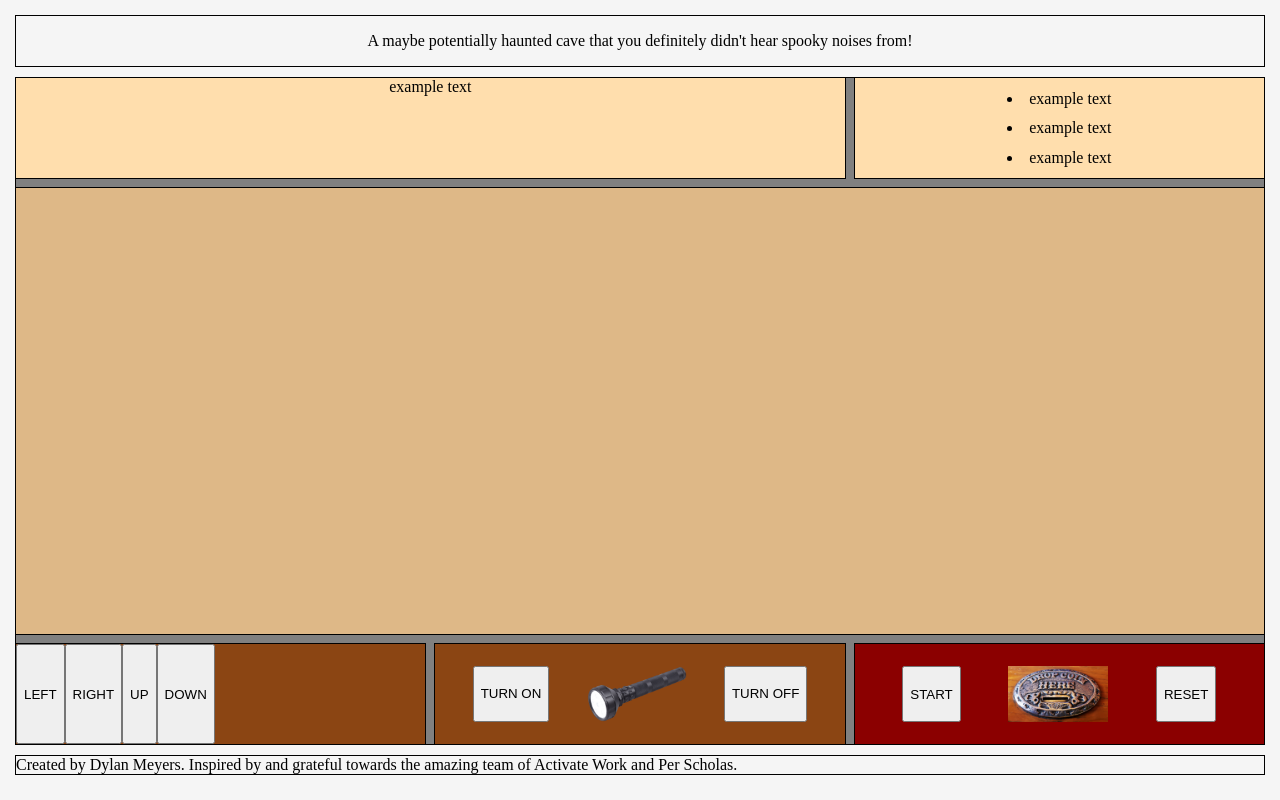
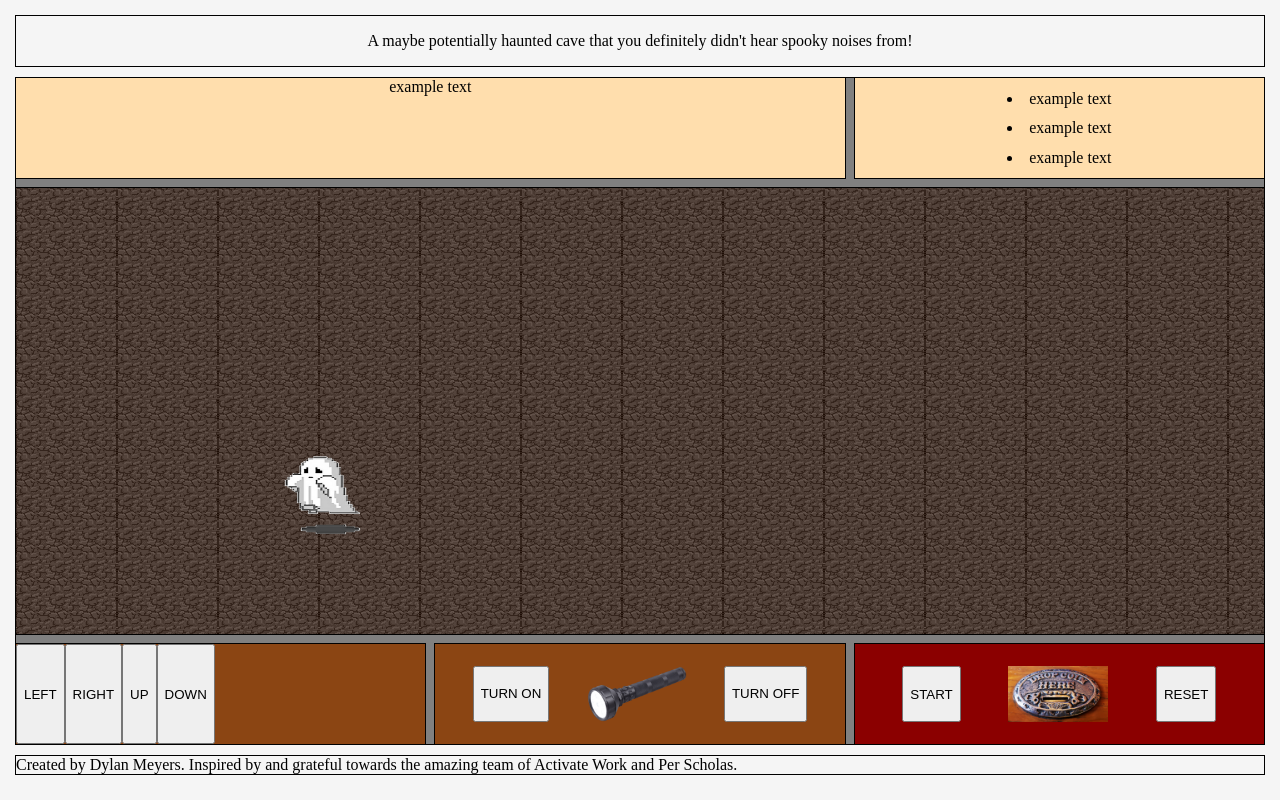
Before and after one commit to TDMeyers/TDMeyers.github.io, a plain HTML site: page index.html in a window 1280 px wide. Both pictures are taken after a click on the button "START". Drawn offline with Linux system fonts and the light colour scheme.

Commit message:
added ghost enemy, tiled background to container.

```diff
--- a/app.js
+++ b/app.js
@@ -1,12 +1,38 @@
+// Create global variables for drawing the game window
+const
+divHeight = document.getElementById('game-portal').clientHeight;
+divWidth = document.getElementById('game-portal').clientWidth;
+
+// Create global variables for drawing maps onto canvas
+const
+canvas = document.getElementById("game-view");
+ctx = canvas.getContext("2d");
+let offsetX = canvas.offsetLeft;
+let offsetY = canvas.offsetTop;
+
+// Create global variables for button functions
+const
+// - Directionals
+left = document.getElementById("left");
+right = document.getElementById("right");
+up = document.getElementById("up");
+down = document.getElementById("down");
+// - Flashlight
+turnOn = document.getElementById("on");
+turnOff = document.getElementById("off");
+// - Game Controls
+start = document.getElementById("start");
+reset = document.getElementById("reset");
+reset.addEventListener('click', function(event){
+    location.reload();
+})
+// Creating function to draw Canvas element onto page.
+function createCanvas() {
+    canvas.height = divHeight;
+    canvas.width = divWidth;
+    }
 // Drawing Canvas area to place game window in on document load.
 window.addEventListener('load', function(event){
-    function createCanvas() {
-        let canvas = document.getElementById('game-view');
-        let divHeight = document.getElementById('game-portal').clientHeight;
-        let divWidth = document.getElementById('game-portal').clientWidth;
-        canvas.height = divHeight;
-        canvas.width = divWidth;
-        }
     createCanvas();
     }
 )
@@ -14,10 +40,6 @@ window.addEventListener('load', function(event){
 window.addEventListener('resize', function(event){
     createCanvas();
     }, true )
-
-// Create global variables for drawing maps onto canvas
-let canvas = document.getElementById("game-view");
-let ctx = canvas.getContext("2d");
 
 // Create class for Player character
 class Player {
@@ -27,10 +49,83 @@ class Player {
         this.health = health || 10,
         this.mvmnt = mvmnt || 1
     }
+
 }
+// class for randomly moving Spooky object
+class Spooky{
+    constructor(img, x, y, dx, dy, radius){
+        this.Sprite = new Image();
+        this.Sprite.src = img;
+        this.X = x;
+        this.Y = y;
+        this.dx = dx || 1;
+        this.dy = dy || 1;
+        this.radius = radius || 80;
+    }
+
+    moveBounce() {
+        // Movement function for Spooky
+        this.X += this.dx;
+        this.Y += this.dy;
+
+        // Creating collision function for Spooky
+        if (this.X + this.dx > divWidth-this.radius || this.X + this.dx < 0) {
+            this.dx = -this.dx;
+        }
+
+        if (this.Y + this.dy > divHeight-this.radius || this.Y + this.dy < 0) {
+            this.dy = -this.dy;
+        }
+    }
+}
+
 // Create class for Map Objects
-// Create class for flashlight? (maybe)
-
+// Create class for flashlight? (maybe - probably not, leaving for stretch goal)
+// Create variables and DOM display for character stats
 // Create function for collisions
 // Create function for detecting game win state
+// Create function for resetting the game
+
 // Create function for movement for arrow buttons
+const moveLeft = document.getElementById('left')
+moveLeft.onclick = (event) => {
+    console.log('left has been pressed')
+}
+const moveRight = document.getElementById('right')
+moveRight.onclick = (event) => {
+    console.log('right has been pressed')
+}
+const moveUp = document.getElementById('up')
+moveUp.onclick = (event) => {
+    console.log('up has been pressed')
+}
+const moveDown = document.getElementById('down')
+moveDown.onclick = (event) => {
+    console.log('down has been pressed')
+}
+
+let enemyGhost = new Spooky("Resources\\spooky.png", 100, 100);
+// Create start button listener to execute start()
+start.addEventListener('click', gameStart);
+
+// Setting repeating game timer loop
+
+// Create start button function
+function gameStart () {
+    start.value = 'game started';
+    // start gameLoop()
+
+    enemyGhost.Sprite.onload = window.requestAnimationFrame(gameLoop)
+
+}
+
+function gameLoop(){
+    // Clearing canvas
+    ctx.clearRect(0, 0, divWidth, divHeight);
+    // Drawing ghost at coordinates x and y, with defined size.
+    ctx.drawImage(enemyGhost.Sprite, enemyGhost.X, enemyGhost.Y, 80, 80);
+    // Start ghost movement and collision
+    enemyGhost.moveBounce();
+    // Declaring time frame for interval checking.
+    window.requestAnimationFrame(gameLoop);
+}
--- a/style.css
+++ b/style.css
@@ -56,6 +56,10 @@ main {
 #game-portal {
     display: flex;
     outline: 1px solid black;
+    z-index: 0;
+    background-image: url("/Resources/floor.png");
+    background-size: repeat;
+    background-color: burlywood;
     /* grid-row: 2 / 3;
     grid-column: 1 / 4; */
     grid-area: portal;
@@ -65,8 +69,8 @@ main {
     /* border: 1px solid black; */
     position: absolute;
     object-fit: contain;
-    z-index: 2;
-    background-color: burlywood
+    z-index: 1;
+    /* background-color: aqua; */
 }
 
 div.controls{
```
Also changed, not shown: Resources/floor.jpg (added), Resources/floor.png (added), Resources/spooky.png (added).
